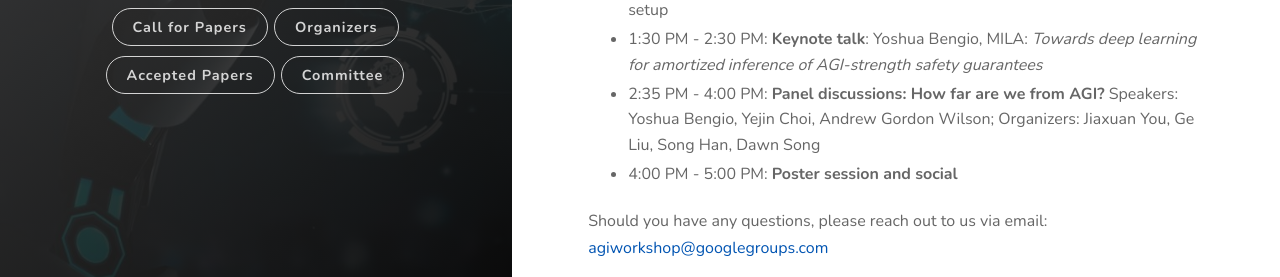
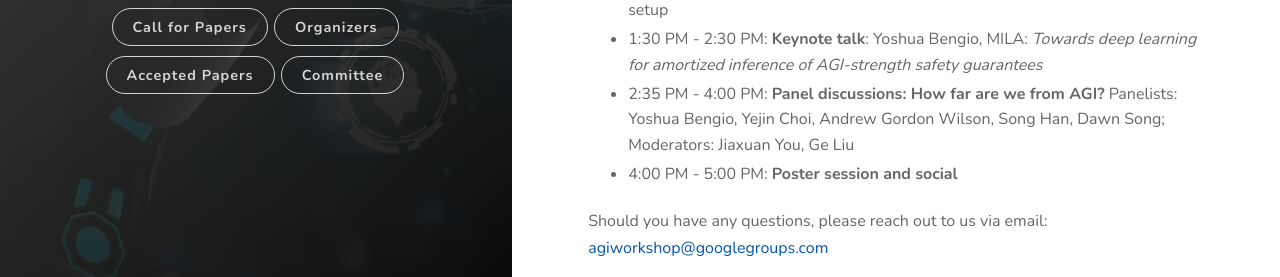
Before and after one commit to AGIWorkshop/agiworkshop.github.io, a Jekyll site: the page built from _posts/2024/schedule.md, in a window 1280 px wide and 900 px high, scrolled down 780 px. Shown: the part 529-806 px from the top of the window. Built offline with Jekyll 4.4.1, drawn with Linux system fonts in a browser that asks for light colours; some web fonts are replaced.

Commit message:
Update schedule.md

```diff
--- a/_posts/2024/schedule.md
+++ b/_posts/2024/schedule.md
@@ -31,7 +31,7 @@ We aim to showcase the latest in AGI research, delve into breakthroughs from LLM
 - 12:00 PM - 12:30 PM: **Keynote talk**: Song Han, MIT
 - 12:30 PM - 1:30 PM: **Lunch break and social**: Another opportunity for poster setup
 - 1:30 PM - 2:30 PM: **Keynote talk**: Yoshua Bengio, MILA: *Towards deep learning for amortized inference of AGI-strength safety guarantees*
-- 2:35 PM - 4:00 PM: **Panel discussions: How far are we from AGI?** Speakers: Yoshua Bengio, Yejin Choi, Andrew Gordon Wilson; Organizers: Jiaxuan You, Ge Liu, Song Han, Dawn Song
+- 2:35 PM - 4:00 PM: **Panel discussions: How far are we from AGI?** Panelists: Yoshua Bengio, Yejin Choi, Andrew Gordon Wilson, Song Han, Dawn Song; Moderators: Jiaxuan You, Ge Liu
 - 4:00 PM - 5:00 PM: **Poster session and social**
 
 
```
